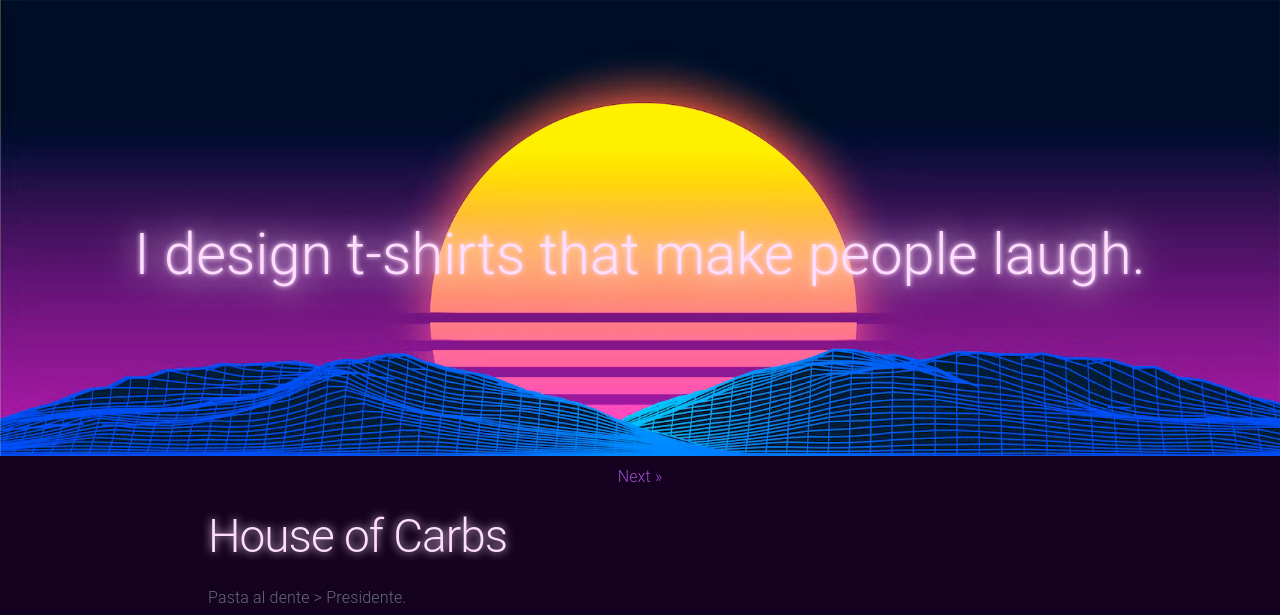
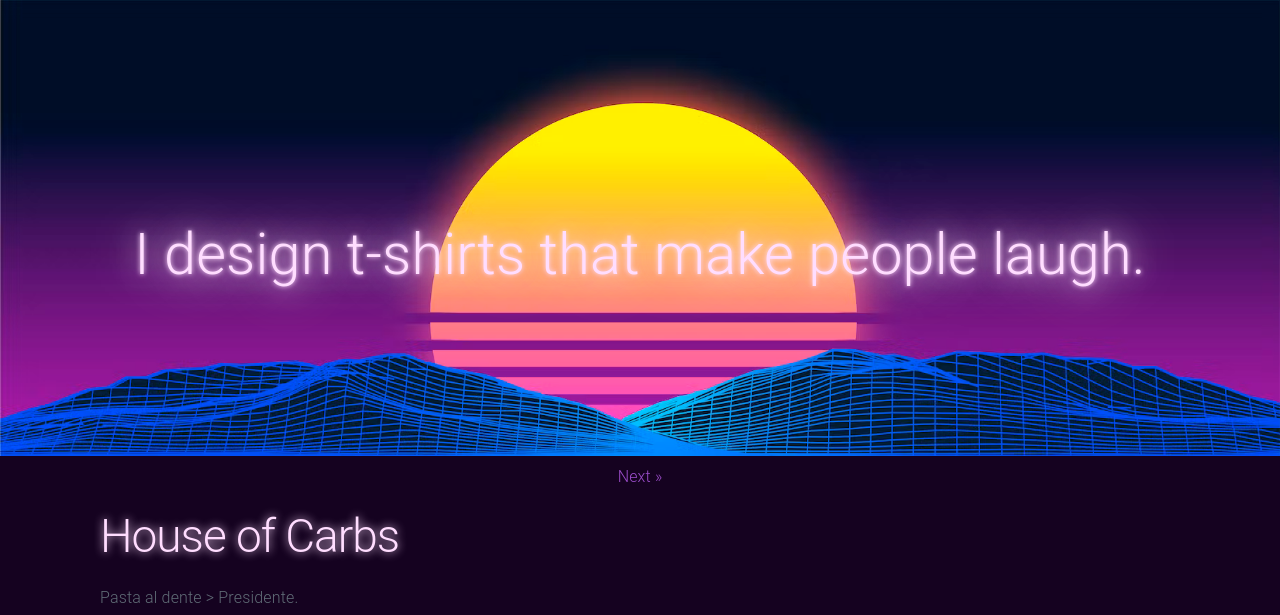
Before and after one commit to LorDisturbia/LorDistasteful, a Jekyll site: the page built from _posts/2022-04-21-house-of-carbs.markdown, in a window 1280 px wide. Shown: the top 615 px of the page. Built offline with Jekyll 4.4.1, drawn with Linux system fonts in a browser that asks for light colours; grey boxes are pictures that could not be loaded.

Commit message:
fix: improve layout for mobile and desktop

```diff
--- a/_sass/_layout.scss
+++ b/_sass/_layout.scss
@@ -13,9 +13,15 @@
   background-color: $bg-color;
 }
 
+.container {
+  max-width: fit-content;
+}
+
 .wrapper .container {
   margin-top: -20px;
-  padding: 0 10%;
+
+  padding-left: calc(min(10%, 100px));
+  padding-right: calc(min(10%, 100px));
 
   .row {
     margin-bottom: 30px;
```
